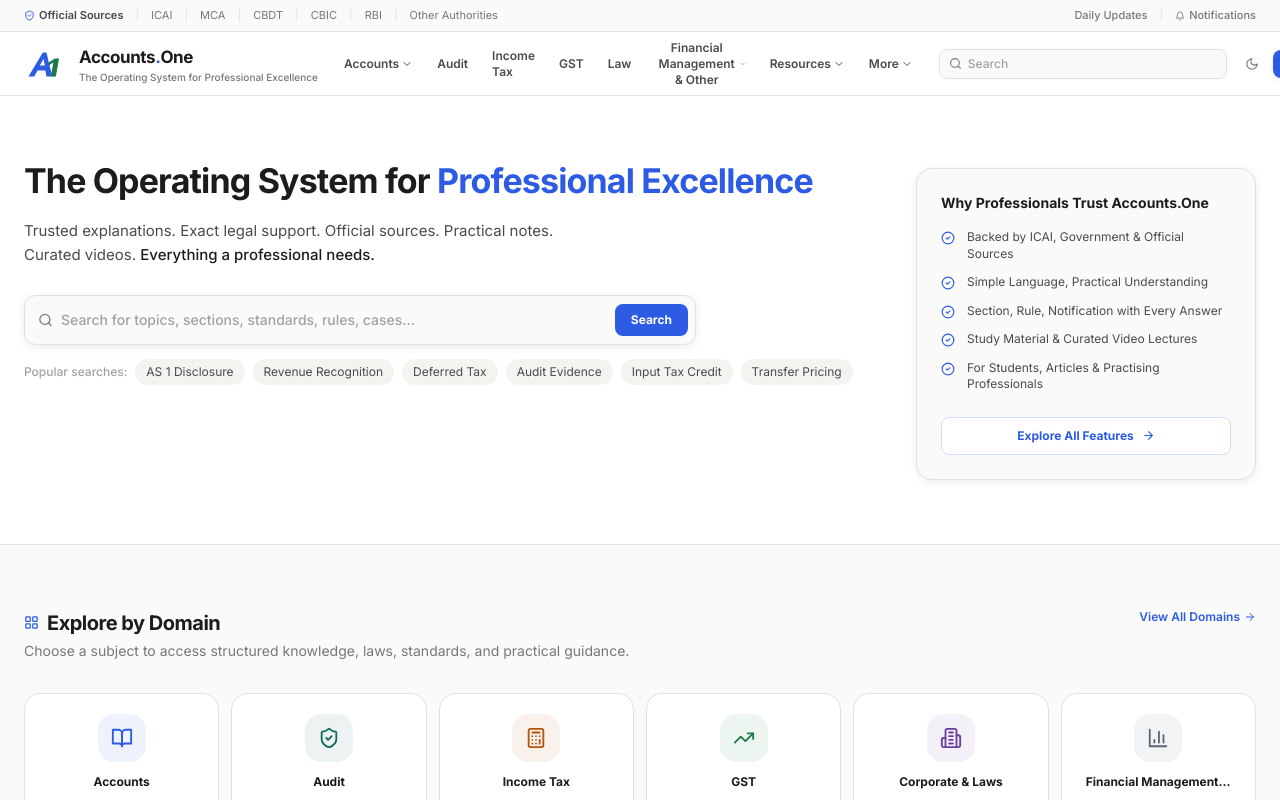
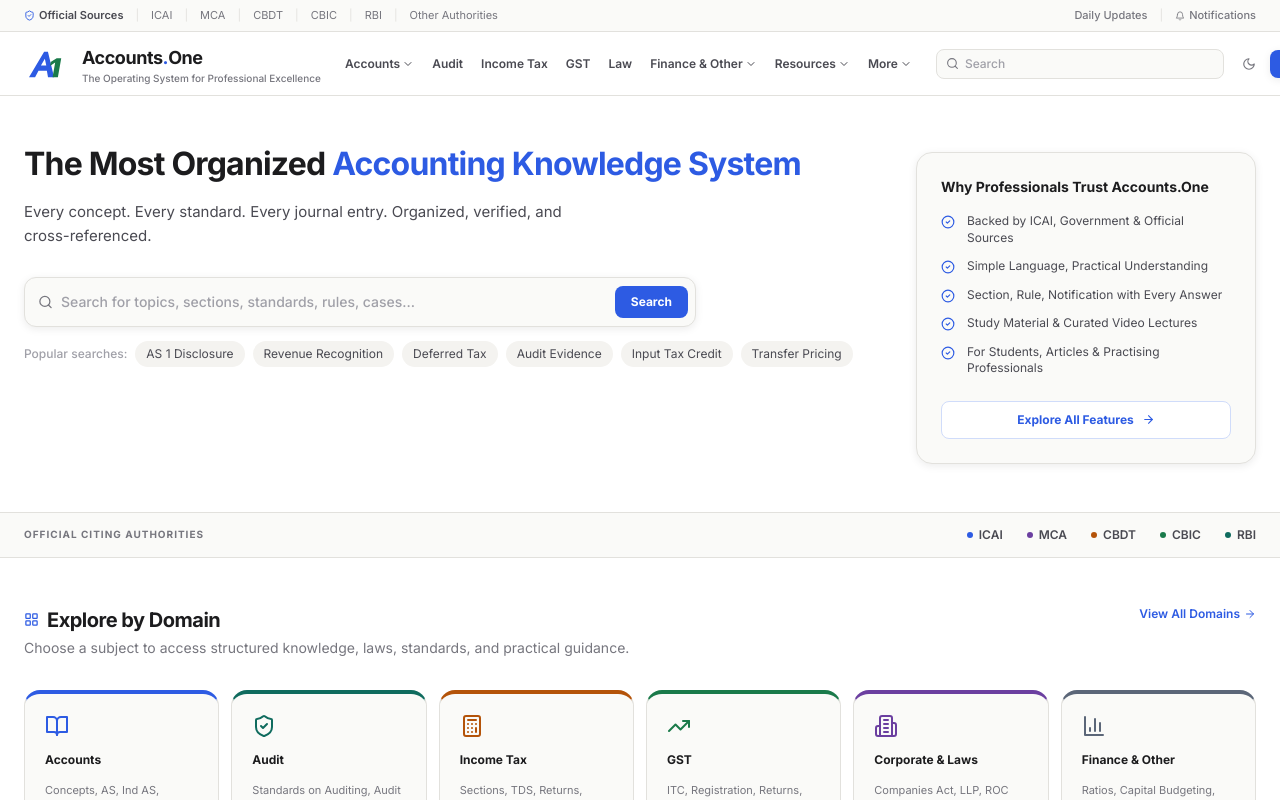
Before and after one commit to ayushsony125-wq/accounts-life, a Next.js app: page / in a window 1280 px wide. Shown: the top 800 px of the page. Built offline with nearby package versions, Linux system fonts and the light colour scheme.

Commit message:
style: execute final homepage completion pass (rebrand header/footer, WCAG contrast, flex-nowrap menu, trust strip, 6-card domains, vertical rhythm)

```diff
--- a/app/HomePageClient.tsx
+++ b/app/HomePageClient.tsx
@@ -89,7 +89,7 @@
   {
     id: 'fm-other',
     code: 'FM',
-    name: 'Financial Management & Other',
+    name: 'Finance & Other',
     description: 'Ratios, Capital Budgeting, Cost of Capital, Analysis & Decision Making.',
     topicCount: 75,
     href: '/financial-analysis',
@@ -333,7 +333,7 @@
         aria-labelledby="hero-heading"
         className="bg-white border-b border-[#E2E1DD]"
       >
-        <div className="max-w-[1280px] mx-auto px-6 py-12 md:py-16">
+        <div className="max-w-[1280px] mx-auto px-6 py-10 md:py-12">
           <div className="grid grid-cols-1 lg:grid-cols-[1fr_340px] gap-10 lg:gap-14 items-start">
 
             {/* Left: Headline + Search */}
@@ -342,17 +342,15 @@
               <h1
                 id="hero-heading"
                 className="font-sans font-bold text-[#1C1C1E] leading-tight tracking-tight animate-in fade-in duration-300"
-                style={{ fontSize: 'clamp(24px, 3vw, 34px)' }}
+                style={{ fontSize: 'clamp(22px, 2.5vw, 32px)' }}
               >
-                The Operating System for{' '}
-                <span className="text-[#2D5BE3]">Professional Excellence</span>
+                The Most Organized{' '}
+                <span className="text-[#2D5BE3]">Accounting Knowledge System</span>
               </h1>
 
               {/* Sub-headline */}
               <p className="mt-4 text-[15px] text-[#4A4A52] leading-relaxed max-w-xl">
-                Trusted explanations. Exact legal support. Official sources.{' '}
-                Practical notes. Curated videos.{' '}
-                <span className="text-[#1C1C1E] font-medium">Everything a professional needs.</span>
+                Every concept. Every standard. Every journal entry. Organized, verified, and cross-referenced.
               </p>
 
               {/* Search Bar */}
@@ -422,12 +420,43 @@
         </div>
       </section>
 
+      {/* ── Trust Strip ───────────────────────────────────────────────────── */}
+      <div className="bg-[#FAFAF8] border-b border-[#E2E1DD] py-3.5">
+        <div className="max-w-[1280px] mx-auto px-6 flex flex-col sm:flex-row items-start sm:items-center justify-between gap-4">
+          <span className="text-[10px] font-bold uppercase tracking-widest text-[#76767E] whitespace-nowrap">
+            Official Citing Authorities
+          </span>
+          <div className="flex flex-wrap items-center gap-x-6 gap-y-2 text-xs font-semibold text-[#4A4A52]">
+            <a href="https://www.icai.org" target="_blank" rel="noopener noreferrer" className="hover:text-[#2D5BE3] transition-colors flex items-center gap-1.5">
+              <span className="w-1.5 h-1.5 rounded-full bg-[#2D5BE3]" />
+              ICAI
+            </a>
+            <a href="https://www.mca.gov.in" target="_blank" rel="noopener noreferrer" className="hover:text-[#2D5BE3] transition-colors flex items-center gap-1.5">
+              <span className="w-1.5 h-1.5 rounded-full bg-[#6B3FA0]" />
+              MCA
+            </a>
+            <a href="https://incometaxindia.gov.in" target="_blank" rel="noopener noreferrer" className="hover:text-[#2D5BE3] transition-colors flex items-center gap-1.5">
+              <span className="w-1.5 h-1.5 rounded-full bg-[#B45309]" />
+              CBDT
+            </a>
+            <a href="https://www.cbic.gov.in" target="_blank" rel="noopener noreferrer" className="hover:text-[#2D5BE3] transition-colors flex items-center gap-1.5">
+              <span className="w-1.5 h-1.5 rounded-full bg-[#1A7A4A]" />
+              CBIC
+            </a>
+            <a href="https://www.rbi.org.in" target="_blank" rel="noopener noreferrer" className="hover:text-[#2D5BE3] transition-colors flex items-center gap-1.5">
+              <span className="w-1.5 h-1.5 rounded-full bg-[#0F6B5E]" />
+              RBI
+            </a>
+          </div>
+        </div>
+      </div>
+
       {/* ── Explore by Domain ─────────────────────────────────────────────── */}
       <section
         aria-labelledby="domains-heading"
-        className="bg-[#FAFAF8] border-b border-[#E2E1DD]"
+        className="bg-white border-b border-[#E2E1DD]"
       >
-        <div className="max-w-[1280px] mx-auto px-6 py-14 md:py-16">
+        <div className="max-w-[1280px] mx-auto px-6 py-10 md:py-12">
           <header className="flex items-start justify-between mb-8">
             <div>
               <div className="flex items-center gap-2 mb-1">
@@ -461,19 +490,17 @@
                   key={domain.id}
                   href={domain.href}
                   id={`domain-card-${domain.id}`}
-                  className="group flex flex-col items-center text-center gap-3 p-5 rounded-xl border border-[#E2E1DD] bg-white hover:border-[#C8C7C2] hover:shadow-md transition-all"
+                  className="group flex flex-col items-start text-left gap-3.5 p-5 rounded-xl border border-[#E2E1DD] bg-[#FAFAF8] hover:bg-white hover:border-[#C8C7C2] hover:shadow-md transition-all h-full"
+                  style={{ borderTop: `4px solid ${domain.color}` }}
                   aria-label={`${domain.name} — explore topics`}
                 >
-                  {/* Icon */}
-                  <div
-                    className="flex items-center justify-center w-12 h-12 rounded-xl"
-                    style={{ backgroundColor: `${domain.color}14` }}
-                  >
-                    <Icon size={22} style={{ color: domain.color }} />
+                  {/* Icon (no backdrop, clean color) */}
+                  <div className="flex items-center justify-center">
+                    <Icon size={24} style={{ color: domain.color }} />
                   </div>
 
-                  {/* Name */}
-                  <h3 className="text-xs font-bold text-[#1C1C1E] group-hover:text-[#2D5BE3] transition-colors leading-snug whitespace-nowrap truncate w-full px-1">
+                  {/* Name (no truncation) */}
+                  <h3 className="text-xs font-bold text-[#1C1C1E] group-hover:text-[#2D5BE3] transition-colors leading-snug w-full">
                     {domain.name}
                   </h3>
 
@@ -493,7 +520,7 @@
         aria-labelledby="updates-heading"
         className="bg-white border-b border-[#E2E1DD]"
       >
-        <div className="max-w-[1280px] mx-auto px-6 py-14 md:py-16">
+        <div className="max-w-[1280px] mx-auto px-6 py-10 md:py-12">
           <div className="grid grid-cols-1 lg:grid-cols-[1fr_300px] gap-10 lg:gap-12 items-start">
 
             {/* ─ LEFT: Latest Updates feed ──────────────────────────── */}
@@ -654,7 +681,7 @@
         aria-labelledby="quickaccess-heading"
         className="bg-[#FAFAF8] border-b border-[#E2E1DD]"
       >
-        <div className="max-w-[1280px] mx-auto px-6 py-14 md:py-16">
+        <div className="max-w-[1280px] mx-auto px-6 py-10 md:py-12">
           <div className="flex items-start justify-between mb-8">
             <div>
               <h2
@@ -698,7 +725,7 @@
         aria-labelledby="pillars-heading"
         className="border-t border-[#E2E1DD] bg-white"
       >
-        <div className="max-w-[1280px] mx-auto px-6 py-14 md:py-16">
+        <div className="max-w-[1280px] mx-auto px-6 py-10 md:py-12">
           <div className="text-center max-w-2xl mx-auto mb-12">
             <h2
               id="pillars-heading"
@@ -733,7 +760,7 @@
         aria-labelledby="accuracy-heading"
         className="border-t border-[#E2E1DD] bg-[#FAFAF8]"
       >
-        <div className="max-w-[1280px] mx-auto px-6 py-14 md:py-16">
+        <div className="max-w-[1280px] mx-auto px-6 py-10 md:py-12">
           <div className="text-center max-w-2xl mx-auto mb-12">
             <h2
               id="accuracy-heading"
--- a/components/layout/Footer.tsx
+++ b/components/layout/Footer.tsx
@@ -8,7 +8,7 @@
   { label: 'Income Tax', href: '/search?q=Income+Tax' },
   { label: 'GST', href: '/search?q=GST' },
   { label: 'Corporate & Laws', href: '/search?q=Corporate+Law' },
-  { label: 'Financial Management & Other', href: '/financial-analysis' },
+  { label: 'Finance & Other', href: '/financial-analysis' },
 ]
 
 const RESOURCES_LINKS = [
@@ -34,7 +34,7 @@
   'Income Tax',
   'GST',
   'Corporate Laws',
-  'Financial Management',
+  'Finance & Other',
 ]
 
 // ─── Footer component ─────────────────────────────────────────────────────────
@@ -43,41 +43,47 @@
   const year = new Date().getFullYear()
 
   return (
-    <footer className="bg-[#1A1E2A] text-[#F0F0EF]">
+    <footer className="bg-[#1A1E2A] text-[#F0F0EF] border-t border-[#2A3042]">
       <div className="max-w-[1280px] mx-auto px-6 pt-16 pb-10">
 
         {/* ─── Main grid ─── */}
         <div className="grid grid-cols-1 sm:grid-cols-2 lg:grid-cols-[2fr_1fr_1fr_1fr] gap-10 lg:gap-12">
 
           {/* Column 1 — Brand */}
-          <div>
-            {/* Wordmark */}
-            <div className="flex items-center gap-0 mb-3">
-              <span className="font-sans font-bold text-lg tracking-tight text-white">
-                Accounts
-              </span>
-              <span className="font-sans font-bold text-lg tracking-tight text-[#2D5BE3]">
-                .
-              </span>
-              <span className="font-sans font-bold text-lg tracking-tight text-white">
-                One
-              </span>
-            </div>
+          <div className="flex flex-col">
+            {/* Logo & Brand Wordmark */}
+            <Link
+              href="/"
+              className="flex items-center gap-2.5 mb-4 group w-fit"
+              aria-label="Accounts.One — Home"
+            >
+              <svg className="w-[48px] h-[38px] shrink-0" viewBox="0 0 100 100" fill="none" xmlns="http://www.w3.org/2000/svg">
+                <g transform="skewX(-10) translate(5, 0)">
+                  <path d="M38 18 L10 85 H26 L32 68 H54 L60 85 H76 L48 18 H38 Z M43 36 L50 54 H36 Z" fill="#2D5BE3" fillRule="evenodd" />
+                  <path d="M74 35 L60 45 V55 L72 46 V85 H86 V35 H74 Z" fill="#1A7A4A" />
+                </g>
+              </svg>
+              <div className="flex flex-col">
+                <div className="flex items-center">
+                  <span className="font-sans font-bold text-[18px] tracking-tight text-white group-hover:text-[#2D5BE3] transition-colors">Accounts</span>
+                  <span className="font-sans font-bold text-[18px] tracking-tight text-[#2D5BE3]">.</span>
+                  <span className="font-sans font-bold text-[18px] tracking-tight text-white group-hover:text-[#2D5BE3] transition-colors">One</span>
+                </div>
+                <span className="text-[10px] text-[#9EAFCE] font-medium leading-none mt-0.5 whitespace-nowrap">
+                  The Operating System for Professional Excellence
+                </span>
+              </div>
+            </Link>
 
-            {/* Tagline */}
-            <p className="text-sm text-[#76767E] leading-relaxed mb-5">
-              The Operating System for Professional Excellence
-            </p>
-
-            {/* Domain list */}
-            <p className="text-[10px] font-semibold uppercase tracking-widest text-[#4A4A52] mb-3">
+            {/* Domain list description */}
+            <p className="text-[10px] font-bold uppercase tracking-widest text-[#9EAFCE] mt-4 mb-3">
               Professional knowledge platform for
             </p>
             <ul className="flex flex-col gap-1.5">
               {PROFESSIONAL_DOMAINS.map((domain) => (
                 <li
                   key={domain}
-                  className="flex items-center gap-2 text-xs text-[#5B616E]"
+                  className="flex items-center gap-2 text-xs text-[#D1D5DB]"
                 >
                   <span
                     className="w-1 h-1 rounded-full bg-[#2D5BE3] shrink-0"
@@ -91,7 +97,7 @@
 
           {/* Column 2 — Domains */}
           <div>
-            <h3 className="text-[10px] font-semibold text-[#4A4A52] uppercase tracking-widest mb-4">
+            <h3 className="text-[10px] font-bold text-white uppercase tracking-widest mb-4">
               Domains
             </h3>
             <ul className="space-y-2.5">
@@ -99,7 +105,7 @@
                 <li key={link.href + link.label}>
                   <Link
                     href={link.href}
-                    className="text-sm text-[#A0A0A8] hover:text-[#F0F0EF] transition-colors duration-150"
+                    className="text-sm text-[#9EAFCE] hover:text-white transition-colors duration-150"
                   >
                     {link.label}
                   </Link>
@@ -110,7 +116,7 @@
 
           {/* Column 3 — Resources */}
           <div>
-            <h3 className="text-[10px] font-semibold text-[#4A4A52] uppercase tracking-widest mb-4">
+            <h3 className="text-[10px] font-bold text-white uppercase tracking-widest mb-4">
               Resources
             </h3>
             <ul className="space-y-2.5">
@@ -118,7 +124,7 @@
                 <li key={link.href + link.label}>
                   <Link
                     href={link.href}
-                    className="text-sm text-[#A0A0A8] hover:text-[#F0F0EF] transition-colors duration-150"
+                    className="text-sm text-[#9EAFCE] hover:text-white transition-colors duration-150"
                   >
                     {link.label}
                   </Link>
@@ -129,7 +135,7 @@
 
           {/* Column 4 — Platform */}
           <div>
-            <h3 className="text-[10px] font-semibold text-[#4A4A52] uppercase tracking-widest mb-4">
+            <h3 className="text-[10px] font-bold text-white uppercase tracking-widest mb-4">
               Platform
             </h3>
             <ul className="space-y-2.5">
@@ -138,14 +144,14 @@
                   {link.external ? (
                     <a
                       href={link.href}
-                      className="text-sm text-[#A0A0A8] hover:text-[#F0F0EF] transition-colors duration-150"
+                      className="text-sm text-[#9EAFCE] hover:text-white transition-colors duration-150"
                     >
                       {link.label}
                     </a>
                   ) : (
                     <Link
                       href={link.href}
-                      className="text-sm text-[#A0A0A8] hover:text-[#F0F0EF] transition-colors duration-150"
+                      className="text-sm text-[#9EAFCE] hover:text-white transition-colors duration-150"
                     >
                       {link.label}
                     </Link>
@@ -162,25 +168,25 @@
           style={{ borderColor: 'rgba(255,255,255,0.07)' }}
         >
           {/* Left: copyright */}
-          <p className="text-xs text-[#4A4A52]">
+          <p className="text-xs text-[#9EAFCE]">
             © {year} Accounts.One
           </p>
 
           {/* Right: source credits + legal */}
           <div className="flex flex-col sm:flex-row items-start sm:items-center gap-3 sm:gap-6">
-            <p className="text-[10px] text-[#3A3E4A] tracking-wide">
+            <p className="text-[10px] text-[#9EAFCE] tracking-wide">
               Built on Official Sources&nbsp;•&nbsp;ICAI&nbsp;•&nbsp;MCA&nbsp;•&nbsp;CBDT&nbsp;•&nbsp;CBIC&nbsp;•&nbsp;RBI
             </p>
             <div className="flex items-center gap-4">
               <Link
                 href="/privacy"
-                className="text-xs text-[#4A4A52] hover:text-[#76767E] transition-colors"
+                className="text-xs text-[#9EAFCE] hover:text-white transition-colors"
               >
                 Privacy Policy
               </Link>
               <Link
                 href="/terms"
-                className="text-xs text-[#4A4A52] hover:text-[#76767E] transition-colors"
+                className="text-xs text-[#9EAFCE] hover:text-white transition-colors"
               >
                 Terms of Use
               </Link>
--- a/components/layout/Header.tsx
+++ b/components/layout/Header.tsx
@@ -31,7 +31,7 @@
   { label: 'GST', href: '/search?q=GST' },
   { label: 'Law', href: '/search?q=Law' },
   {
-    label: 'Financial Management & Other',
+    label: 'Finance & Other',
     dropdown: [
       { label: 'Financial Analysis', href: '/financial-analysis', description: 'Analysis & decision-making tools' },
       { label: 'Company Accounts', href: '/company-accounts', description: 'Corporate accounting guidelines' },
@@ -147,7 +147,7 @@
             className="flex items-center gap-2.5 group shrink-0"
             aria-label="Accounts.One — Home"
           >
-            <svg className="w-[45px] h-[36px] shrink-0" viewBox="0 0 100 100" fill="none" xmlns="http://www.w3.org/2000/svg">
+            <svg className="w-[48px] h-[38px] shrink-0" viewBox="0 0 100 100" fill="none" xmlns="http://www.w3.org/2000/svg">
               <g transform="skewX(-10) translate(5, 0)">
                 <path d="M38 18 L10 85 H26 L32 68 H54 L60 85 H76 L48 18 H38 Z M43 36 L50 54 H36 Z" fill="#2D5BE3" fillRule="evenodd" />
                 <path d="M74 35 L60 45 V55 L72 46 V85 H86 V35 H74 Z" fill="#1A7A4A" />
@@ -155,9 +155,9 @@
             </svg>
             <div className="flex flex-col">
               <div className="flex items-center">
-                <span className="font-sans font-bold text-[17px] tracking-tight text-[#1C1C1E] group-hover:text-[#2D5BE3] transition-colors">Accounts</span>
-                <span className="font-sans font-bold text-[17px] tracking-tight text-[#2D5BE3]">.</span>
-                <span className="font-sans font-bold text-[17px] tracking-tight text-[#1C1C1E] group-hover:text-[#2D5BE3] transition-colors">One</span>
+                <span className="font-sans font-bold text-[18px] tracking-tight text-[#1C1C1E] group-hover:text-[#2D5BE3] transition-colors">Accounts</span>
+                <span className="font-sans font-bold text-[18px] tracking-tight text-[#2D5BE3]">.</span>
+                <span className="font-sans font-bold text-[18px] tracking-tight text-[#1C1C1E] group-hover:text-[#2D5BE3] transition-colors">One</span>
               </div>
               <span className="text-[10px] text-[#76767E] font-medium leading-none mt-0.5 whitespace-nowrap">
                 The Operating System for Professional Excellence
@@ -166,7 +166,7 @@
           </Link>
 
           {/* Desktop Navigation */}
-          <nav className="hidden xl:flex items-center gap-1" aria-label="Main navigation">
+          <nav className="hidden xl:flex items-center gap-0.5 flex-nowrap" aria-label="Main navigation">
             {NAV_ITEMS.map((item) =>
               item.dropdown ? (
                 <div
@@ -176,7 +176,7 @@
                   onMouseLeave={() => setActiveDropdown(null)}
                 >
                   <button
-                    className={`flex items-center gap-0.5 px-2.5 py-2 rounded-md text-xs font-semibold transition-colors ${
+                    className={`flex items-center gap-0.5 px-2 py-1.5 rounded-md text-xs font-semibold whitespace-nowrap transition-colors ${
                       isActive(item)
                         ? 'text-[#2D5BE3] bg-[#EEF2FD]'
                         : 'text-[#4A4A52] hover:text-[#1C1C1E] hover:bg-[#F4F3F0]'
@@ -213,7 +213,7 @@
                 <Link
                   key={item.label}
                   href={item.href!}
-                  className={`px-2.5 py-2 rounded-md text-xs font-semibold transition-colors ${
+                  className={`px-2 py-1.5 rounded-md text-xs font-semibold whitespace-nowrap transition-colors ${
                     isActive(item)
                       ? 'text-[#2D5BE3] bg-[#EEF2FD]'
                       : 'text-[#4A4A52] hover:text-[#1C1C1E] hover:bg-[#F4F3F0]'
```
